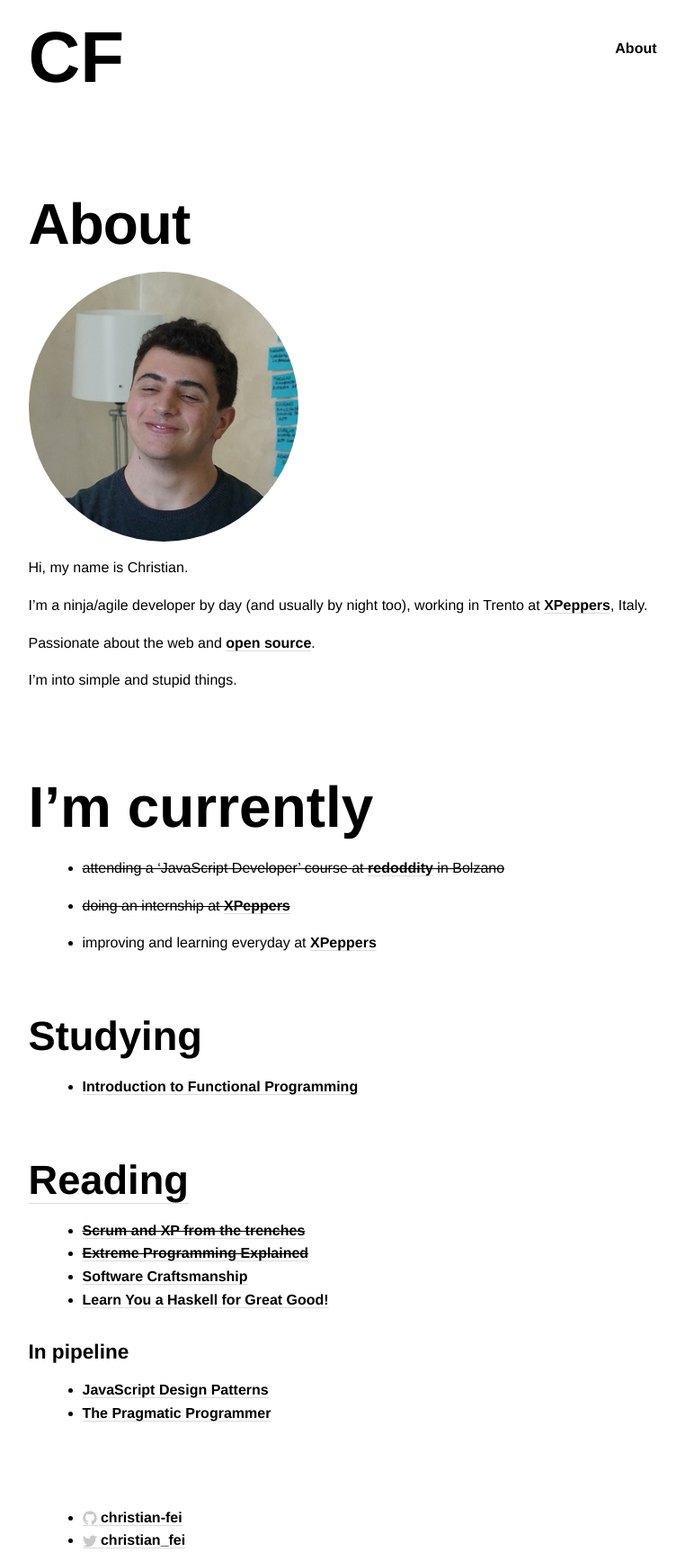
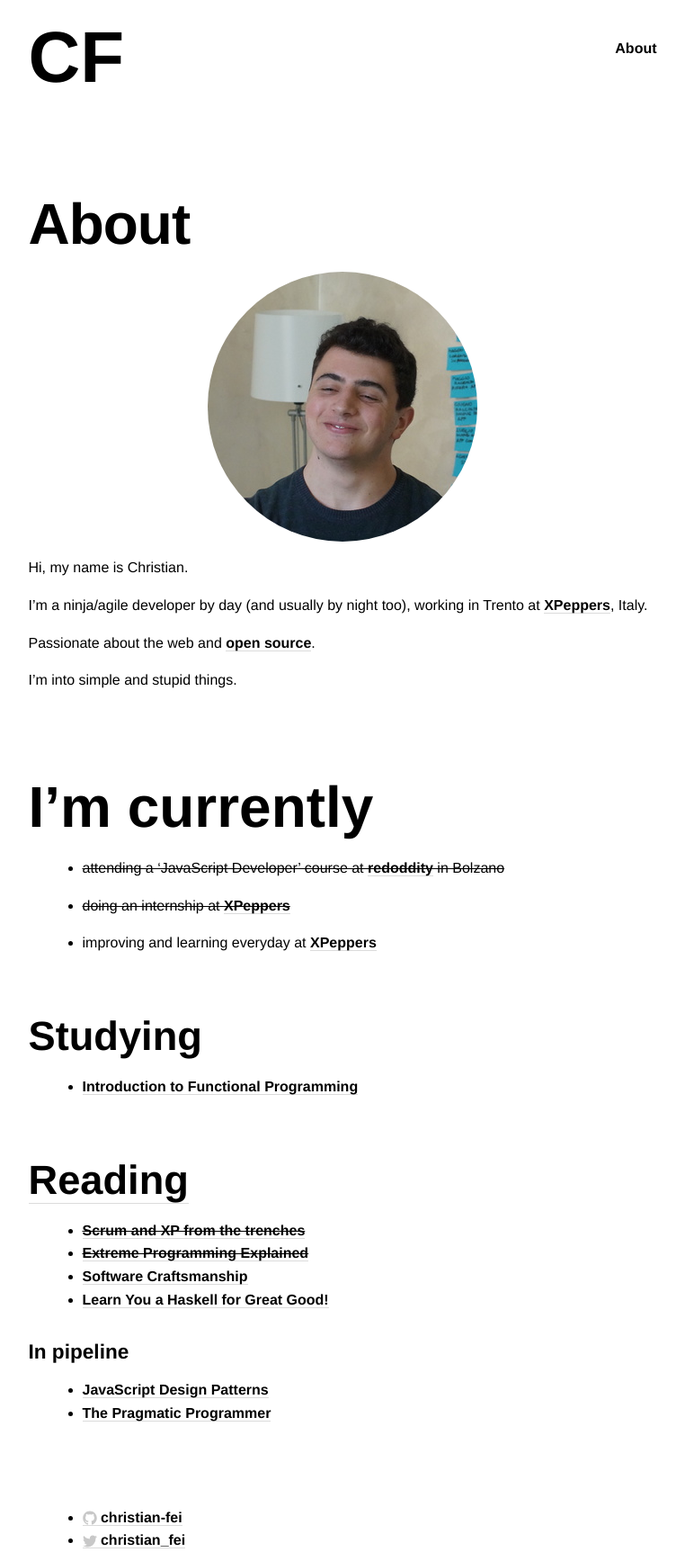
Before and after one commit to christian-fei/christian-fei.github.io-pandoc, a Jekyll site: the page built from about.md, in a window 1280 px wide. Shown: the whole page at 90% size, without its empty margins (259-1021 px from the left). Built offline with Jekyll 4.4.1, drawn with Linux system fonts in a browser that asks for light colours; Markdown is read by kramdown in place of the engine named in the settings.

Commit message:
centered image in about

```diff
--- a/about.md
+++ b/about.md
@@ -4,7 +4,7 @@ title: About
 permalink: /about/
 ---
 
-<img class="round" src="/img/me.jpg" alt="Christian Fei"/>
+<img class="round" style="display:block; margin:auto;" src="/img/me.jpg" alt="Christian Fei"/>
 
 Hi, my name is Christian.
 
```
